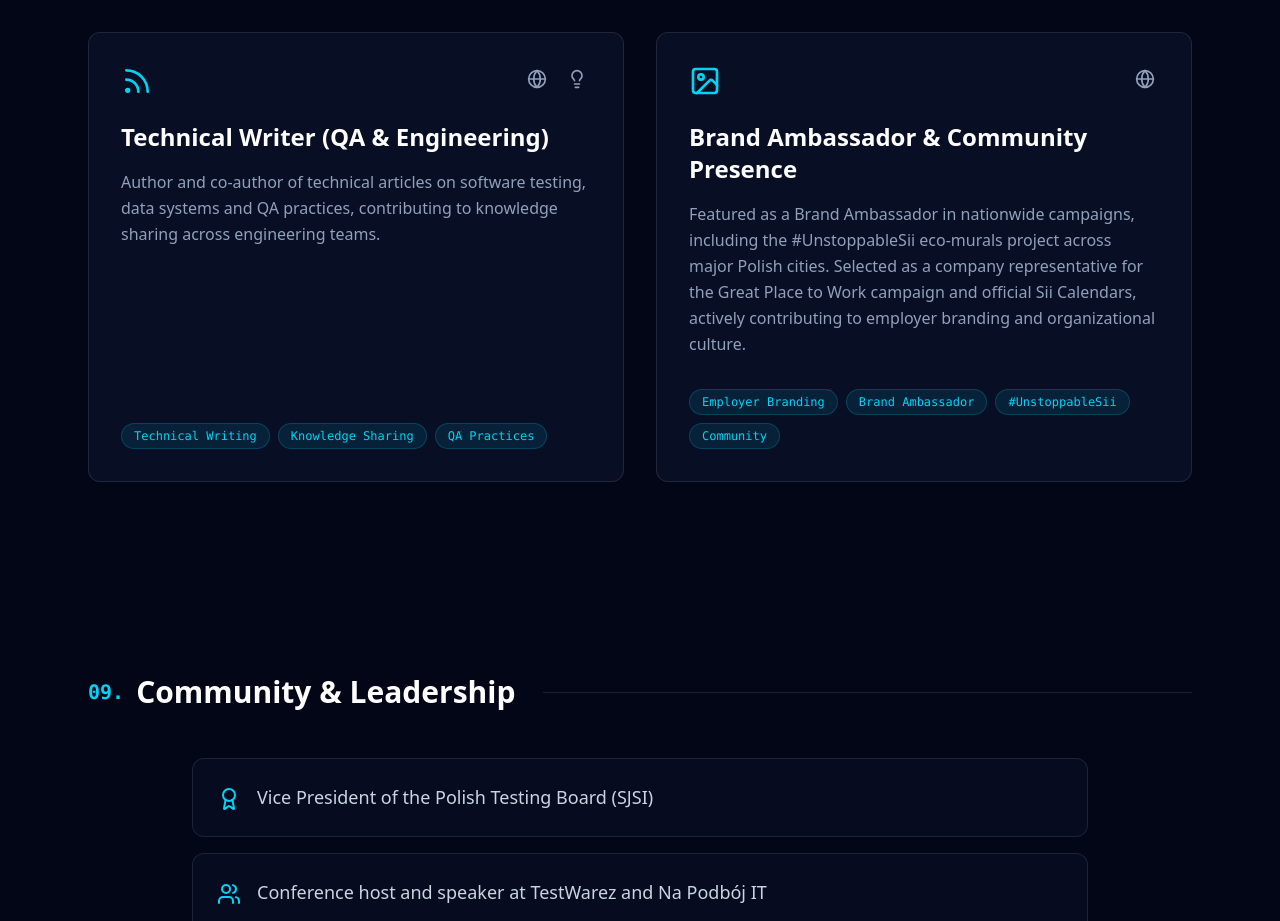
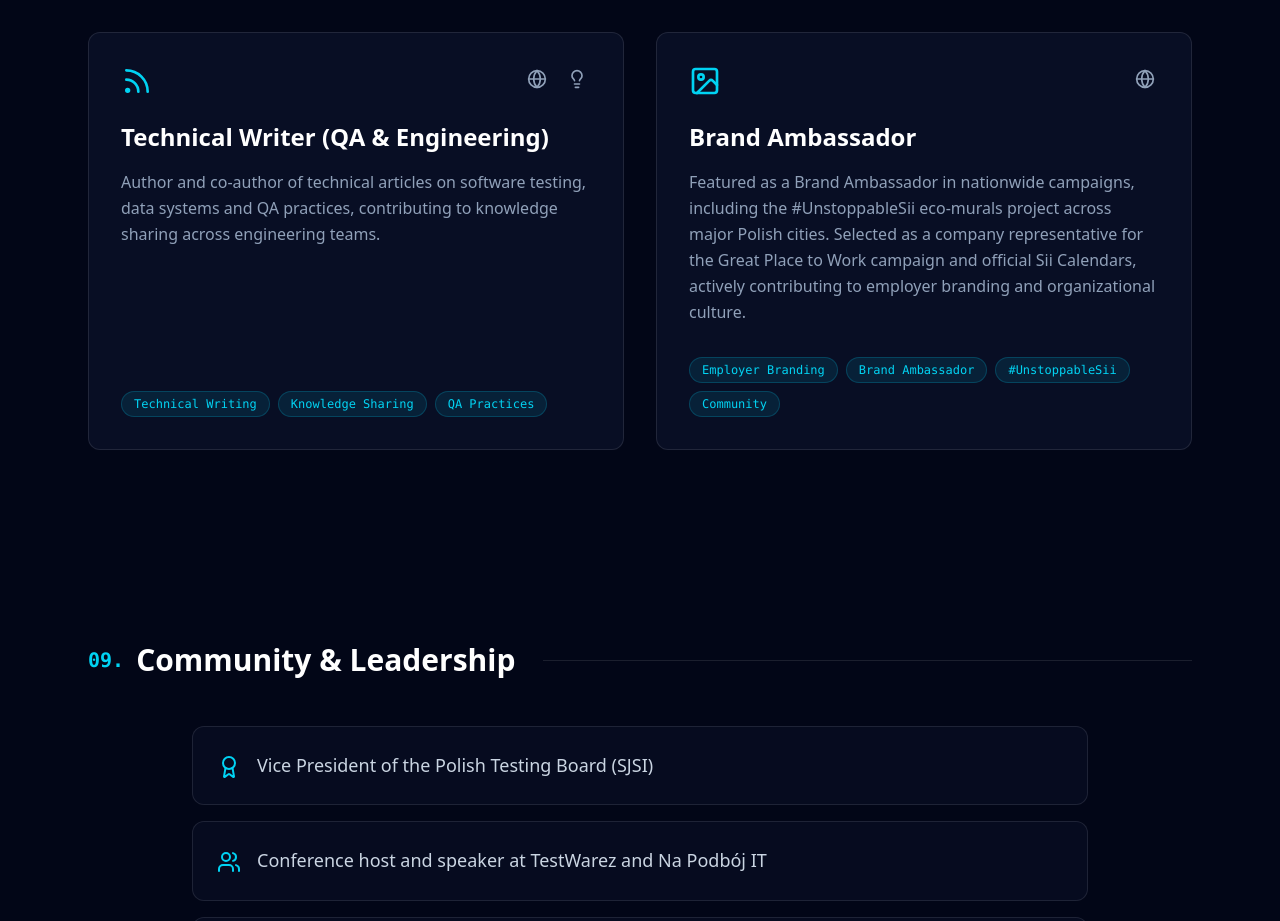
Before and after one commit to rembednarczyk/rembednarczyk.github.io, a React (Vite) app: page / in a window 1280 px wide. Shown: the part 9342-10263 px from the top of the page. Built offline with nearby package versions, Linux system fonts and the light colour scheme.

Commit message:
initiatives update #2

```diff
--- a/src/data/portfolioData.tsx
+++ b/src/data/portfolioData.tsx
@@ -440,7 +440,7 @@ export const keyProjectsData: KeyProject[] = [
     ],
   },
   {
-    title: "Brand Ambassador & Community Presence",
+    title: "Brand Ambassador",
     desc: "Featured as a Brand Ambassador in nationwide campaigns, including the #UnstoppableSii eco-murals project across major Polish cities. Selected as a company representative for the Great Place to Work campaign and official Sii Calendars, actively contributing to employer branding and organizational culture.",
     tags: ["Employer Branding", "Brand Ambassador", "#UnstoppableSii", "Community"],
     mainIcon: <Image size={32} />,
```
